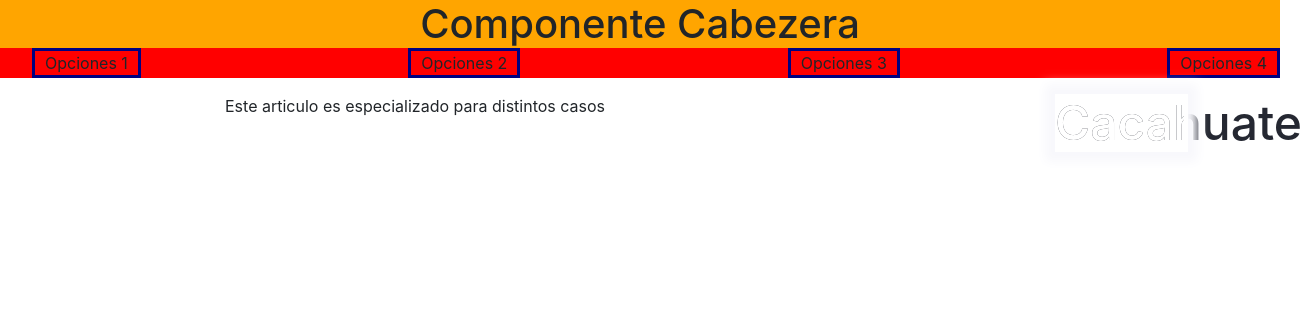
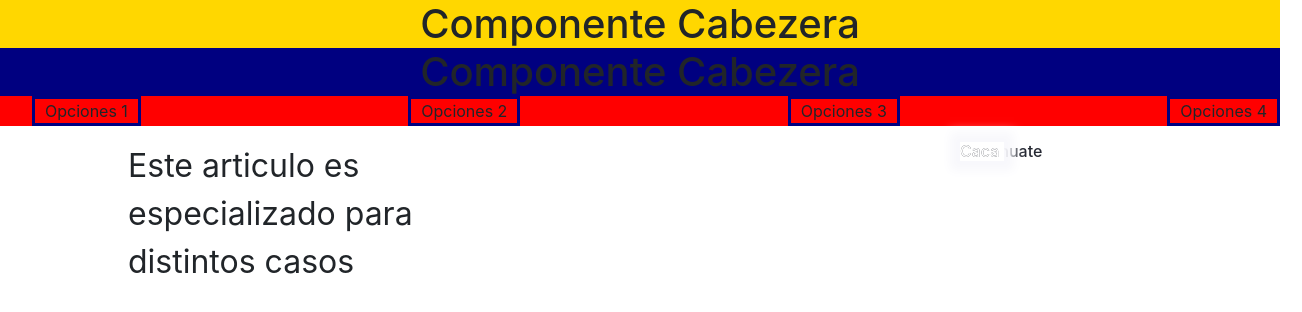
Before and after one commit to pmz10/Granariums, a React (Create React App) app in the folder demo-granarium/: page / in a window 1280 px wide. Shown: the top 312 px of the page, 1302 px wide, since content can reach past the window. Built offline with nearby package versions, Linux system fonts and the light colour scheme.

Commit message:
probando las propiedas

```diff
--- a/demo-granarium/src/App.js
+++ b/demo-granarium/src/App.js
@@ -5,7 +5,8 @@ import { TextScaner } from "./componets/TextScaner";
 function App() {
   return (
     <div className="container-can">
-      <Header />
+      <Header colors="gold"/>
+      <Header colors="navy"/>
       <nav style={{background:'red'}}>
         <ul style={myStyles.listaNav}>
           <li style={myStyles.barraCajas} >Opciones 1</li>
@@ -14,9 +15,9 @@ function App() {
           <li style={myStyles.barraCajas}>Opciones 4</li>
         </ul>
       </nav>
-      <section style={{display:'flex', justifyContent:'space-around'}}>
-        <article >Este articulo es especializado para distintos casos</article>
-        <article ><TextScaner/></article>
+      <section style={{display:'flex', flexWrap:'wrap', justifyContent:'space-around', height:'100%'}}>
+        <article style={{width: '30%',justifyItems:'center', fontSize:'2rem'}}>Este articulo es especializado para distintos casos</article>
+        <article style={{width: '30%', justifyItems:'center', fontSize:'2rem'}}><TextScaner/></article>
       </section>
     </div>
   );
--- a/demo-granarium/src/componets/Header.jsx
+++ b/demo-granarium/src/componets/Header.jsx
@@ -1,15 +1,14 @@
 import React from 'react'
 
-export default function Header() {
+export default function Header(props) {
+  let myStyles = {
+    styHeader :{
+      background: props.colors
+    },
+}
   return (
     <header style={myStyles.styHeader}>
-        <h1 className='text-center' style={{marginBottom: '0px',}}>Componente Cabezera</h1>
+        <h1 className='text-center' style={{marginBottom: '0px', }}>Componente Cabezera</h1>
     </header>
   )
 }
-
-let myStyles = {
-    styHeader :{
-        background: 'orange',
-    },
-}
--- a/demo-granarium/src/index.css
+++ b/demo-granarium/src/index.css
@@ -14,7 +14,7 @@ code {
 
 .scanner h3{
   color: #252832;
-  font-size: 3rem;
+  font-size:1rem;
   position: absolute;
   display: flex;
   align-items: center;
```
Also changed, not shown: demo-granarium/src/index.js (line endings or trailing spaces).
